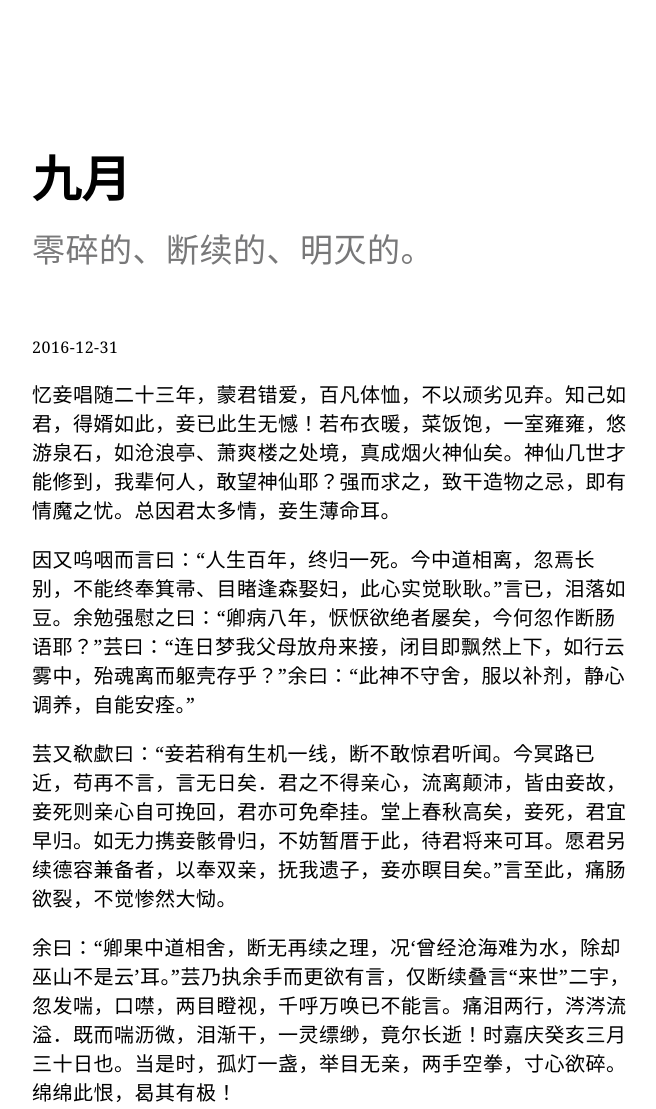
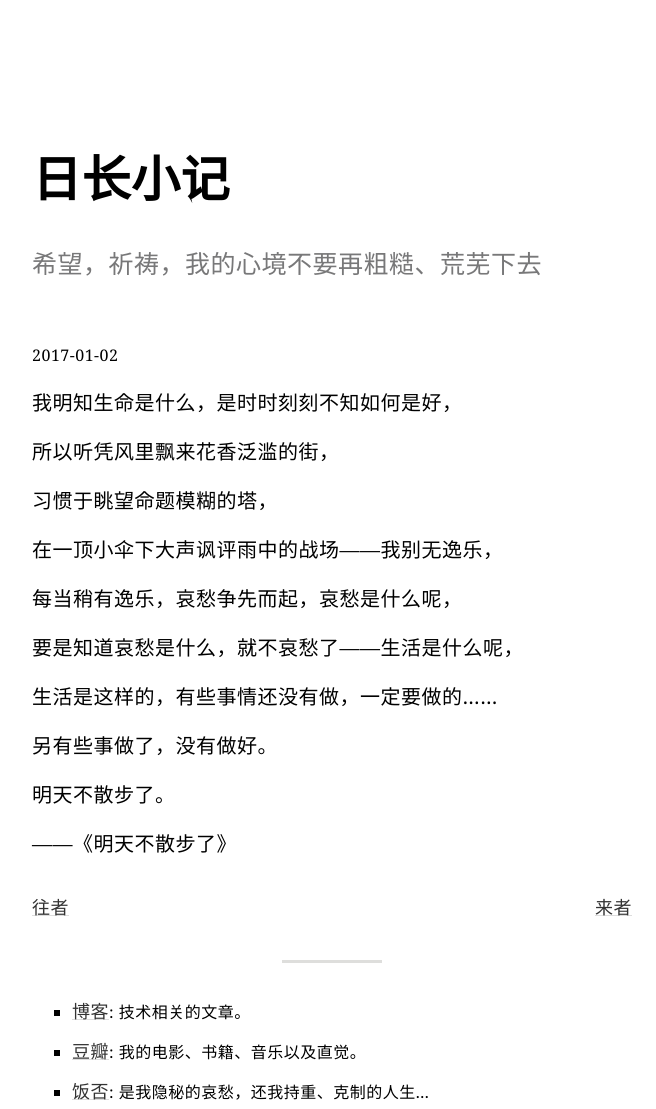
Before and after one commit to ahbing/September, a website: page index.html in a window 1280 px wide. Shown: the top 1109 px of the page, without its empty margins (308-964 px from the left). Drawn offline with Linux system fonts and the light colour scheme.

Commit message:
update 2017

```diff
--- /dev/null
+++ b/2017.js
@@ -0,0 +1,17 @@
+var records = [
+  {
+    time: '2017-01-02',
+    rows: [
+      '我明知生命是什么，是时时刻刻不知如何是好，',
+      '所以听凭风里飘来花香泛滥的街，',
+      '习惯于眺望命题模糊的塔，',
+      '在一顶小伞下大声讽评雨中的战场——我别无逸乐，',
+      '每当稍有逸乐，哀愁争先而起，哀愁是什么呢，',
+      '要是知道哀愁是什么，就不哀愁了——生活是什么呢，',
+      '生活是这样的，有些事情还没有做，一定要做的……',
+      '另有些事做了，没有做好。',
+      '明天不散步了。',
+      '——《明天不散步了》'
+    ]
+  }
+]
--- a/index.html
+++ b/index.html
@@ -2,7 +2,7 @@
 <html lang="en">
 <head>
   <meta charset="UTF-8">
-  <title>九月</title>
+  <title>日长如小年</title>
   <meta http-equiv="X-UA-Compatible" content="IE=edge">
   <meta name="viewport" content="width=device-width, initial-scale=1">
   <link rel="stylesheet" href="./september.css">
@@ -26,8 +26,7 @@
     margin-bottom: 6rem;
   }
 
-  .september > header h2 {
-    margin-top: -2rem;
+  .september > header h3 {
     color: #787879;
     font-weight: lighter
   }
@@ -52,8 +51,8 @@
 </head>
 <body class="september">
   <header>
-    <h1>九月</h1>
-    <h2>零碎的、断续的、明灭的。</h2>
+    <h1>日长小记</h1>
+    <h3>希望，祈祷，我的心境不要再粗糙、荒芜下去</h3>
   </header>
   <article>
     <p><time></time></p>
@@ -71,7 +70,7 @@
   <footer>
     <span>&copy; Copyright 2015 - 2017 by <a target="_blank" href="https://about.me/ahbing">Ahbing Huang</a></span>
   </footer>
-  <script async="async" src="./records.js"></script>
+  <script async="async" src="./2017.js"></script>
   <script>
   window.onload = function() {
     // init
--- a/styles/global.scss
+++ b/styles/global.scss
@@ -38,6 +38,13 @@ body {
   @include font-size($large + 1);
   @include breakPoint(desktop) {
     @include font-size($huge + 1);
+  }
+}
+
+.september h3 {
+  @include font-size($larger + 1);
+  @include breakPoint(desktop) {
+    @include font-size($large + 1);
   }
 }
 .september p {
```
Also changed, not shown: 2016.js (renamed from records.js), september.css.
